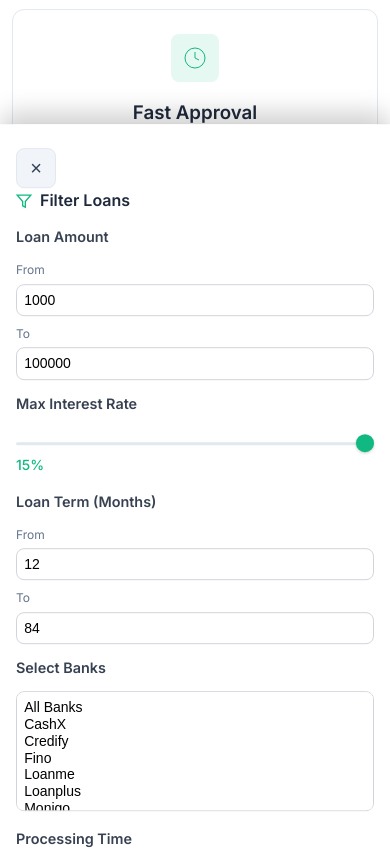
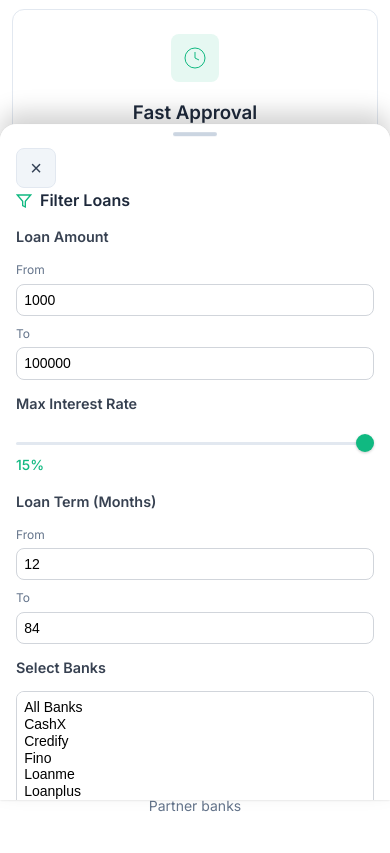
Before and after one commit to t7fhjhu/creditlk, a plain HTML site: page index.html in a window 390 px wide. Shown: the part 720-1573 px from the top of the page. Drawn offline with Linux system fonts and the light colour scheme.

Commit message:
Adjust the filter menu

```diff
--- a/style.css
+++ b/style.css
@@ -1369,21 +1369,38 @@ select[multiple] {
     .filters-sidebar {
       position: fixed;
       left: 0; right: 0; bottom: 0; top: auto;
-    max-height: 80vh;
-    padding: 0; z-index: 1100; background: #fff;
+      height: 80dvh;                 /* динамическая высота для мобильных */
+      max-height: 80vh;              /* fallback */
+      padding: 0;
+      z-index: 1100;
+      background: #fff;
       transform: translateY(100%);
       transition: transform .25s ease;
-    border-top-left-radius: 16px; border-top-right-radius: 16px;
+      border-top-left-radius: 16px;
+      border-top-right-radius: 16px;
       box-shadow: 0 -12px 24px rgba(0,0,0,.18);
+      overscroll-behavior: contain;  /* изоляция прокрутки внутри дравера */
     }
     .filters-sidebar.open { transform: translateY(0); }
+    .filters-sidebar::before {
+      content: "";
+      position: absolute;
+      top: 8px;
+      left: 50%;
+      transform: translateX(-50%);
+      width: 44px;
+      height: 4px;
+      border-radius: 999px;
+      background: #cbd5e1;
+    }
 
     .filter-panel {
       height: 100%;
       overflow: auto;
       border: none;
-    border-radius: 0;
+      border-radius: 16px 16px 0 0;
       padding: 1rem;
+      padding-bottom: max(env(safe-area-inset-bottom), 16px); /* запас под «подбородок» */
     }
 
     .filters-close {
@@ -1396,12 +1413,26 @@ select[multiple] {
       z-index: 1; /* поверх содержимого панели при скролле */
     }
 
-    body.no-scroll { overflow: hidden; }
+    .filters-backdrop.show {
+      display: block;
+      position: fixed; inset: 0; background: rgba(0,0,0,.4);
+      z-index: 1090;
+      backdrop-filter: saturate(120%) blur(2px);
+    }
+
+    body.no-scroll {
+      overflow: hidden;
+      height: 100dvh;
+      overscroll-behavior: none;
+      touch-action: none;
+    }
   }
 /* Prevent background scroll when drawer is open */
 @media (max-width: 1024px) {
   body.no-scroll {
     overflow: hidden;
     height: 100dvh;
+    overscroll-behavior: none;
+    touch-action: none;
   }
 }
```
Lines whose indentation alone changed are shown as unchanged.
